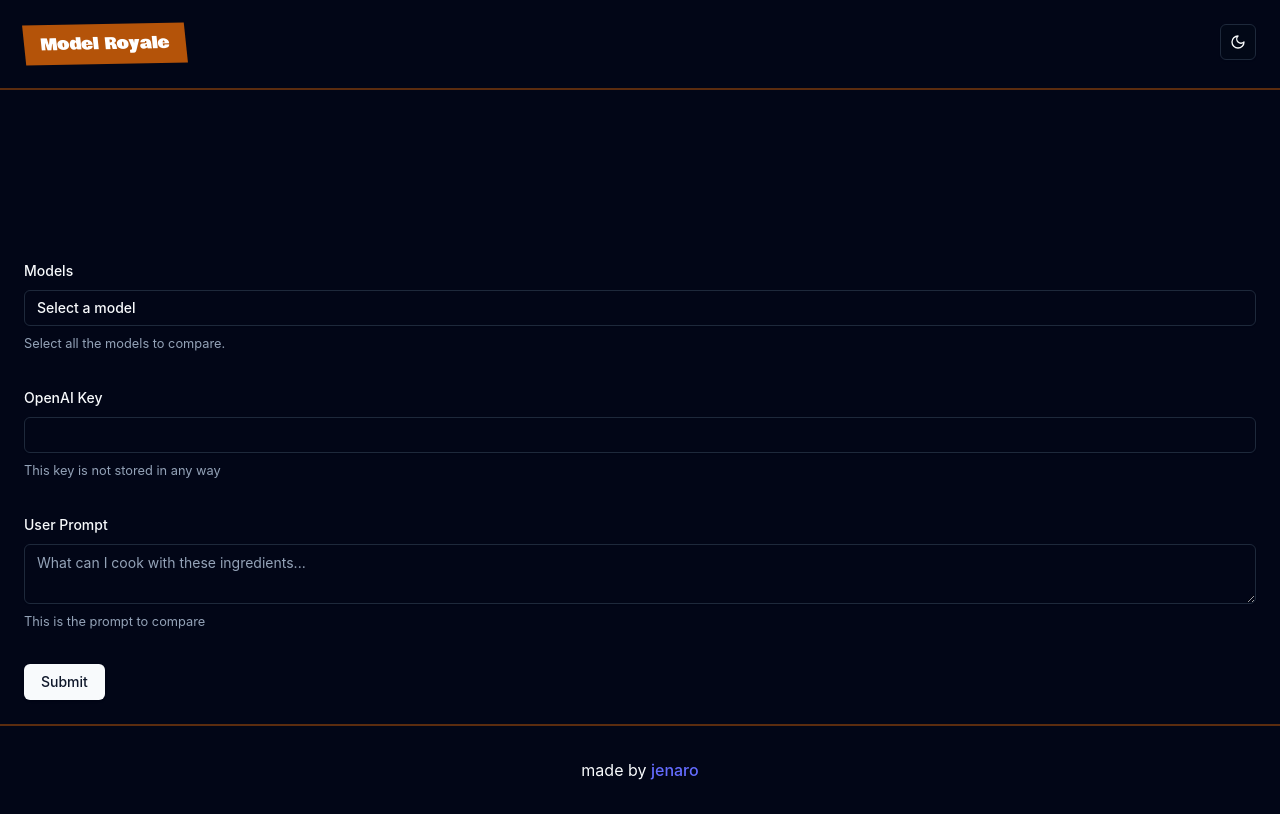
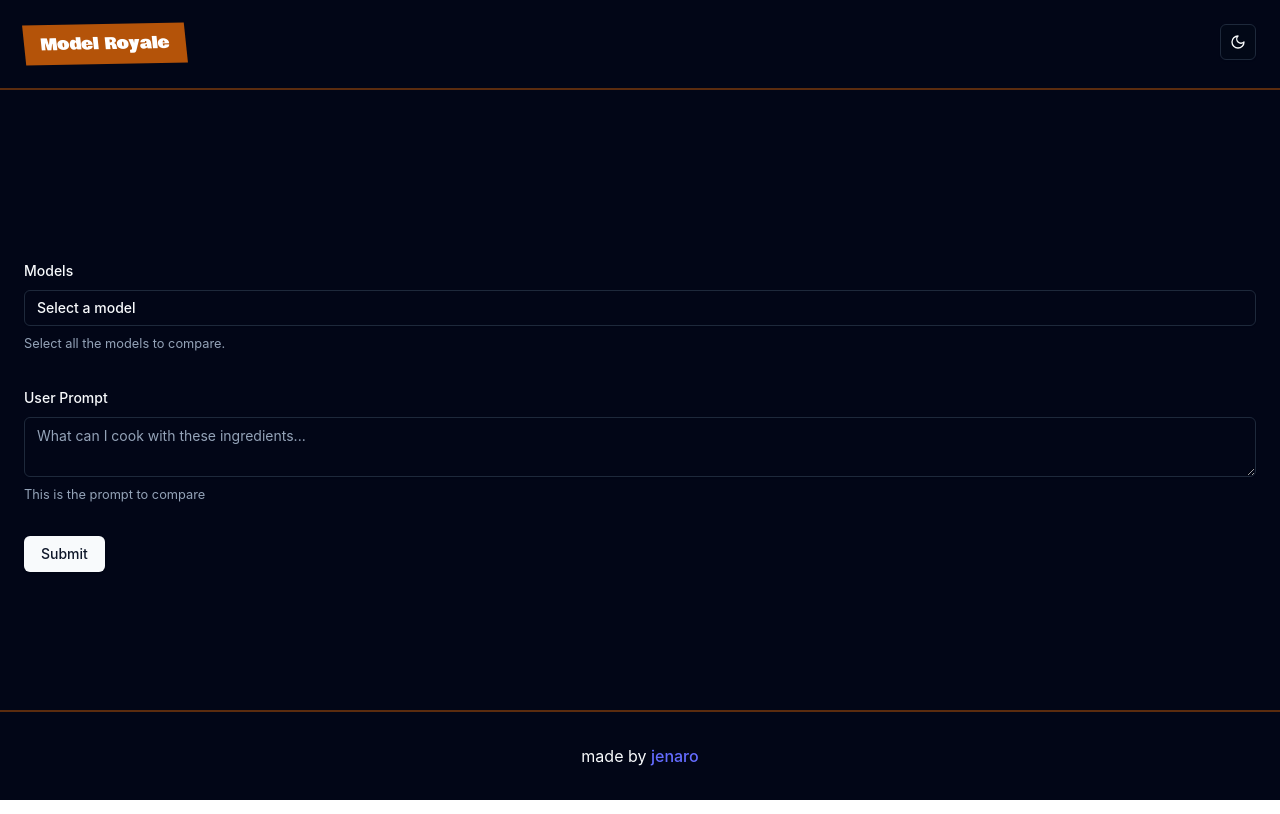
Before and after one commit to cjenaro/model-royale, a React (Vite) app: page /app in a window 1280 px wide. Built offline with nearby package versions, Linux system fonts and the light colour scheme.

Commit message:
feat: use vercel sdk

```diff
--- a/package.json
+++ b/package.json
@@ -10,6 +10,8 @@
     "preview": "vite preview"
   },
   "dependencies": {
+    "@ai-sdk/google": "^0.0.55",
+    "@ai-sdk/openai": "^0.0.71",
     "@hookform/resolvers": "^3.9.0",
     "@radix-ui/react-dropdown-menu": "^2.1.2",
     "@radix-ui/react-icons": "^1.3.0",
@@ -17,6 +19,7 @@
     "@radix-ui/react-select": "^2.1.2",
     "@radix-ui/react-slot": "^1.1.0",
     "@tanstack/react-query": "^5.59.15",
+    "ai": "^3.4.33",
     "class-variance-authority": "^0.7.0",
     "clsx": "^2.1.1",
     "lucide-react": "^0.453.0",
--- a/src/App.tsx
+++ b/src/App.tsx
@@ -21,182 +21,89 @@ import {
   DropdownMenuTrigger,
 } from "@/components/ui/dropdown-menu";
 import Completion from "./components/completion";
+import { CompletionProps, Model, MODELS } from "./lib/models";
 
 const schema = z.object({
-  key: z.string(),
+  openAiKey: z.string().optional(),
+  googleKey: z.string().optional(),
   models: z.array(z.string()),
   prompt: z.string(),
 });
 
-const MODELS = [
-  {
-    value: "gpt-4-turbo",
-    label: "GPT-4 Turbo",
-    company: "openai",
+function isCompanySelected(
+  company: string,
+  models: {
+    [key: string]: Model & { checked: boolean };
   },
-  {
-    value: "gpt-4-turbo-2024-04-09",
-    label: "GPT-4 Turbo (2024-04-09)",
-    company: "openai",
-  },
-  {
-    value: "gpt-4o",
-    label: "GPT-4o",
-    company: "openai",
-  },
-  {
-    value: "tts-1",
-    label: "Text to Speech (TTS-1)",
-    company: "openai",
-  },
-  {
-    value: "tts-1-1106",
-    label: "Text to Speech (TTS-1-1106)",
-    company: "openai",
-  },
-  {
-    value: "chatgpt-4o-latest",
-    label: "ChatGPT-4o Latest",
-    company: "openai",
-  },
-  {
-    value: "gpt-4-turbo-preview",
-    label: "GPT-4 Turbo Preview",
-    company: "openai",
-  },
-  {
-    value: "gpt-3.5-turbo-instruct",
-    label: "GPT-3.5 Turbo Instruct",
-    company: "openai",
-  },
-  {
-    value: "gpt-4-0125-preview",
-    label: "GPT-4 0125 Preview",
-    company: "openai",
-  },
-  {
-    value: "gpt-3.5-turbo-0125",
-    label: "GPT-3.5 Turbo (0125)",
-    company: "openai",
-  },
-  {
-    value: "gpt-3.5-turbo",
-    label: "GPT-3.5 Turbo",
-    company: "openai",
-  },
-  {
-    value: "gpt-4o-realtime-preview-2024-10-01",
-    label: "GPT-4o Realtime Preview (2024-10-01)",
-    company: "openai",
-  },
-  {
-    value: "gpt-4o-realtime-preview",
-    label: "GPT-4o Realtime Preview",
-    company: "openai",
-  },
-  {
-    value: "gpt-4o-2024-08-06",
-    label: "GPT-4o (2024-08-06)",
-    company: "openai",
-  },
-  {
-    value: "gpt-4o-mini",
-    label: "GPT-4o Mini",
-    company: "openai",
-  },
-  {
-    value: "gpt-4o-2024-05-13",
-    label: "GPT-4o (2024-05-13)",
-    company: "openai",
-  },
-  {
-    value: "gpt-4o-mini-2024-07-18",
-    label: "GPT-4o Mini (2024-07-18)",
-    company: "openai",
-  },
-  {
-    value: "gpt-4-1106-preview",
-    label: "GPT-4 1106 Preview",
-    company: "openai",
-  },
-  {
-    value: "text-embedding-ada-002",
-    label: "Text Embedding Ada 002",
-    company: "openai",
-  },
-  {
-    value: "gpt-3.5-turbo-16k",
-    label: "GPT-3.5 Turbo 16k",
-    company: "openai",
-  },
-  {
-    value: "text-embedding-3-small",
-    label: "Text Embedding 3 Small",
-    company: "openai",
-  },
-  {
-    value: "text-embedding-3-large",
-    label: "Text Embedding 3 Large",
-    company: "openai",
-  },
-  {
-    value: "whisper-1",
-    label: "Whisper 1",
-    company: "openai",
-  },
-  {
-    value: "gpt-4-0613",
-    label: "GPT-4 (0613)",
-    company: "openai",
-  },
-  {
-    value: "gpt-4",
-    label: "GPT-4",
-    company: "openai",
-  },
-  {
-    value: "gpt-3.5-turbo-instruct-0914",
-    label: "GPT-3.5 Turbo Instruct (0914)",
-    company: "openai",
-  },
-] as const;
+) {
+  return Object.keys(models).some(
+    (key) => company === models[key].company && models[key].checked,
+  );
+}
 
 function App() {
-  const [completions, setCompletions] = useState<
-    {
-      apiKey: string;
-      prompt: string;
-      model: string;
-    }[]
-  >([]);
+  const [completions, setCompletions] = useState<CompletionProps[]>([]);
   const [checkedModels, setCheckedModels] = useState<{
-    [key: string]: boolean;
-  }>(MODELS.reduce((acc, model) => ({ ...acc, [model.value]: false }), {}));
+    [key: string]: Model & { checked: boolean };
+  }>(
+    MODELS.reduce(
+      (acc, model) => ({ ...acc, [model.value]: { ...model, checked: false } }),
+      {},
+    ),
+  );
+  const isOpenAIChecked = isCompanySelected("openai", checkedModels);
+  const isGoogleChecked = isCompanySelected("google", checkedModels);
   function checked(model: string) {
-    return checkedModels[model];
+    return checkedModels[model].checked;
   }
 
   function setChecked(model: string) {
     return () => {
-      setCheckedModels((old) => ({ ...old, [model]: !old[model] }));
+      setCheckedModels((old) => ({
+        ...old,
+        [model]: { ...old[model], checked: !old[model].checked },
+      }));
     };
   }
 
   const form = useForm<z.infer<typeof schema>>({
     resolver: zodResolver(schema),
-    defaultValues: { key: "", models: [], prompt: "" },
+    defaultValues: { openAiKey: "", models: [], prompt: "" },
   });
 
   const selectedModels = Object.keys(checkedModels).filter(
-    (model) => checkedModels[model],
+    (model) => checkedModels[model].checked,
   );
 
+  console.log(form.formState.errors);
+
   async function onSubmit(values: z.infer<typeof schema>) {
-    if (values.key && values.prompt) {
+    if (isOpenAIChecked && !values.openAiKey) {
+      form.setError(
+        "openAiKey",
+        { message: "OpenAI key is required when using OpenAI models" },
+        { shouldFocus: true },
+      );
+      return;
+    }
+
+    if (isGoogleChecked && !values.googleKey) {
+      form.setError(
+        "googleKey",
+        { message: "Google key is required when using Google models" },
+        { shouldFocus: true },
+      );
+      return;
+    }
+
+    setCompletions([]);
+
+    if (values.prompt) {
       const comp = selectedModels.map((model) => ({
         ...values,
         model,
-        apiKey: values.key,
+        openaiKey: values.openAiKey,
+        googleKey: values.googleKey,
       }));
       setCompletions(comp);
     }
@@ -244,9 +151,10 @@ function App() {
               </FormItem>
             )}
           />
+          {isOpenAIChecked ? (
             <FormField
               control={form.control}
-            name="key"
+              name="openAiKey"
               render={({ field }) => (
                 <FormItem>
                   <FormLabel>OpenAI Key</FormLabel>
@@ -260,6 +168,25 @@ function App() {
                 </FormItem>
               )}
             />
+          ) : null}
+          {isGoogleChecked ? (
+            <FormField
+              control={form.control}
+              name="googleKey"
+              render={({ field }) => (
+                <FormItem>
+                  <FormLabel>Google Key</FormLabel>
+                  <FormControl>
+                    <Input {...field} />
+                  </FormControl>
+                  <FormDescription>
+                    This key is not stored in any way
+                  </FormDescription>
+                  <FormMessage />
+                </FormItem>
+              )}
+            />
+          ) : null}
           <FormField
             control={form.control}
             name="prompt"
@@ -285,7 +212,10 @@ function App() {
         <div className="overflow-x-scroll container">
           <div className="gap-4 flex">
             {completions.map((comp) => (
-              <Completion key={comp.model} {...comp} />
+              <Completion
+                key={comp.model + form.formState.submitCount}
+                {...comp}
+              />
             ))}
           </div>
         </div>
--- a/src/Home.tsx
+++ b/src/Home.tsx
@@ -23,9 +23,9 @@ export default function Home() {
         className="rounded-2xl shadow-lg max-w-full"
         width="560"
         height="315"
-        src="https://www.youtube.com/embed/WQIYiGQ8qUk?si=GIrmQ_DK74ybLjL6"
+        src="https://www.youtube.com/embed/MKyyssHSP6A?si=dX8vzi-Zc7MRJsQj"
         title="YouTube video player"
-        allow="accelerometer; autoplay; clipboard-write; encrypted-media; gyroscope; picture-in-picture; web-share"
+        allow="accelerometer; autoplay; fullscreen; clipboard-write; encrypted-media; gyroscope; picture-in-picture; web-share"
         referrerPolicy="strict-origin-when-cross-origin"
       ></iframe>
     </div>
--- a/src/components/completion.tsx
+++ b/src/components/completion.tsx
@@ -1,4 +1,8 @@
+import { CompletionProps, isGoogleModel, isOpenAIModel } from "@/lib/models";
 import { useMutation } from "@tanstack/react-query";
+import { CoreTool, generateText, GenerateTextResult } from "ai";
+import { createGoogleGenerativeAI } from "@ai-sdk/google";
+import { createOpenAI } from "@ai-sdk/openai";
 import { useEffect } from "react";
 import Markdown from "react-markdown";
 
@@ -33,34 +37,37 @@ type ChatGPTResponse = {
 
 export default function Completion({
   model,
-  apiKey,
+  googleKey,
+  openaiKey,
   prompt,
-}: {
-  model: string;
-  apiKey: string;
-  prompt: string;
-}) {
+}: CompletionProps) {
   const { mutateAsync, data, error, isPending, submittedAt } = useMutation<
-    ChatGPTResponse,
+    GenerateTextResult<Record<string, CoreTool>>,
     Error
   >({
     mutationFn: async () => {
-      const requestOptions = {
-        method: "POST",
-        headers: {
-          "Content-Type": "application/json",
-          Authorization: `Bearer ${apiKey}`,
-        },
-        body: JSON.stringify({
-          model,
-          messages: [{ role: "user", content: prompt }],
-        }),
-      };
+      if (isGoogleModel(model)) {
+        const google = createGoogleGenerativeAI({
+          apiKey: googleKey,
+        });
 
-      return fetch(
-        "https://api.openai.com/v1/chat/completions",
-        requestOptions,
-      ).then((response) => response.json());
+        return generateText({
+          model: google(model),
+          prompt,
+        });
+      }
+
+      if (isOpenAIModel(model)) {
+        const openai = createOpenAI({
+          apiKey: openaiKey,
+        });
+        return generateText({
+          model: openai(model),
+          prompt,
+        });
+      }
+
+      throw new Error("Should never reach");
     },
   });
 
@@ -86,11 +93,11 @@ export default function Completion({
 
   return (
     <div className="w-64 md:w-80 lg:w-96 rounded-lg p-6 bg-amber-500/50 prose-invert shrink-0">
-      <h3 className="text-xl mb-2">{data?.model}</h3>
-      <Markdown>{data?.choices[0].message.content}</Markdown>
+      <h3 className="text-xl mb-2">{data?.response.modelId}</h3>
+      <Markdown>{data?.text}</Markdown>
 
       <p className="font-bold mt-2">
-        This model costed you: {data?.usage.total_tokens} tokens and took{" "}
+        This model costed you: {data?.usage.totalTokens} tokens and took{" "}
         {((Date.now() - submittedAt) / 1000).toFixed(2)} seconds
       </p>
     </div>
--- /dev/null
+++ b/src/lib/models.ts
@@ -0,0 +1,143 @@
+export const MODELS = [
+  {
+    value: "gpt-4-turbo",
+    label: "GPT-4 Turbo",
+    company: "openai",
+  },
+  {
+    value: "gpt-4-turbo-2024-04-09",
+    label: "GPT-4 Turbo (2024-04-09)",
+    company: "openai",
+  },
+  {
+    value: "gpt-4o",
+    label: "GPT-4o",
+    company: "openai",
+  },
+  {
+    value: "chatgpt-4o-latest",
+    label: "ChatGPT-4o Latest",
+    company: "openai",
+  },
+  {
+    value: "gpt-4-turbo-preview",
+    label: "GPT-4 Turbo Preview",
+    company: "openai",
+  },
+  {
+    value: "gpt-3.5-turbo-instruct",
+    label: "GPT-3.5 Turbo Instruct",
+    company: "openai",
+  },
+  {
+    value: "gpt-4-0125-preview",
+    label: "GPT-4 0125 Preview",
+    company: "openai",
+  },
+  {
+    value: "gpt-3.5-turbo-0125",
+    label: "GPT-3.5 Turbo (0125)",
+    company: "openai",
+  },
+  {
+    value: "gpt-3.5-turbo",
+    label: "GPT-3.5 Turbo",
+    company: "openai",
+  },
+  {
+    value: "gpt-4o-realtime-preview-2024-10-01",
+    label: "GPT-4o Realtime Preview (2024-10-01)",
+    company: "openai",
+  },
+  {
+    value: "gpt-4o-realtime-preview",
+    label: "GPT-4o Realtime Preview",
+    company: "openai",
+  },
+  {
+    value: "gpt-4o-2024-08-06",
+    label: "GPT-4o (2024-08-06)",
+    company: "openai",
+  },
+  {
+    value: "gpt-4o-mini",
+    label: "GPT-4o Mini",
+    company: "openai",
+  },
+  {
+    value: "gpt-4o-2024-05-13",
+    label: "GPT-4o (2024-05-13)",
+    company: "openai",
+  },
+  {
+    value: "gpt-4o-mini-2024-07-18",
+    label: "GPT-4o Mini (2024-07-18)",
+    company: "openai",
+  },
+  {
+    value: "gpt-4-1106-preview",
+    label: "GPT-4 1106 Preview",
+    company: "openai",
+  },
+  {
+    value: "gpt-3.5-turbo-16k",
+    label: "GPT-3.5 Turbo 16k",
+    company: "openai",
+  },
+  {
+    value: "gpt-4-0613",
+    label: "GPT-4 (0613)",
+    company: "openai",
+  },
+  {
+    value: "gpt-4",
+    label: "GPT-4",
+    company: "openai",
+  },
+  {
+    value: "gpt-3.5-turbo-instruct-0914",
+    label: "GPT-3.5 Turbo Instruct (0914)",
+    company: "openai",
+  },
+  {
+    value: "models/gemini-1.5-flash",
+    label: "Gemini 1.5 Flash",
+    company: "google",
+  },
+  {
+    value: "models/gemini-1.5-flash-8b",
+    label: "Gemini 1.5 Flash-8B",
+    company: "google",
+  },
+  {
+    value: "models/gemini-1.5-pro",
+    label: "Gemini 1.5 Pro",
+    company: "google",
+  },
+  {
+    value: "models/gemini-1.0-pro",
+    label: "Gemini 1.0 Pro",
+    company: "google",
+  },
+] as const;
+
+export type Model = {
+  value: string;
+  label: string;
+  company: "openai" | "google";
+};
+
+export type CompletionProps = {
+  model: string;
+  googleKey?: string;
+  openaiKey?: string;
+  prompt: string;
+};
+
+export function isGoogleModel(model: string) {
+  return MODELS.find((m) => m.value === model)?.company === "google";
+}
+
+export function isOpenAIModel(model: string) {
+  return MODELS.find((m) => m.value === model)?.company === "openai";
+}
```
Also changed, not shown: 1 other file (tests, documents, lock files or other folders). Lines whose indentation alone changed are shown as unchanged.
